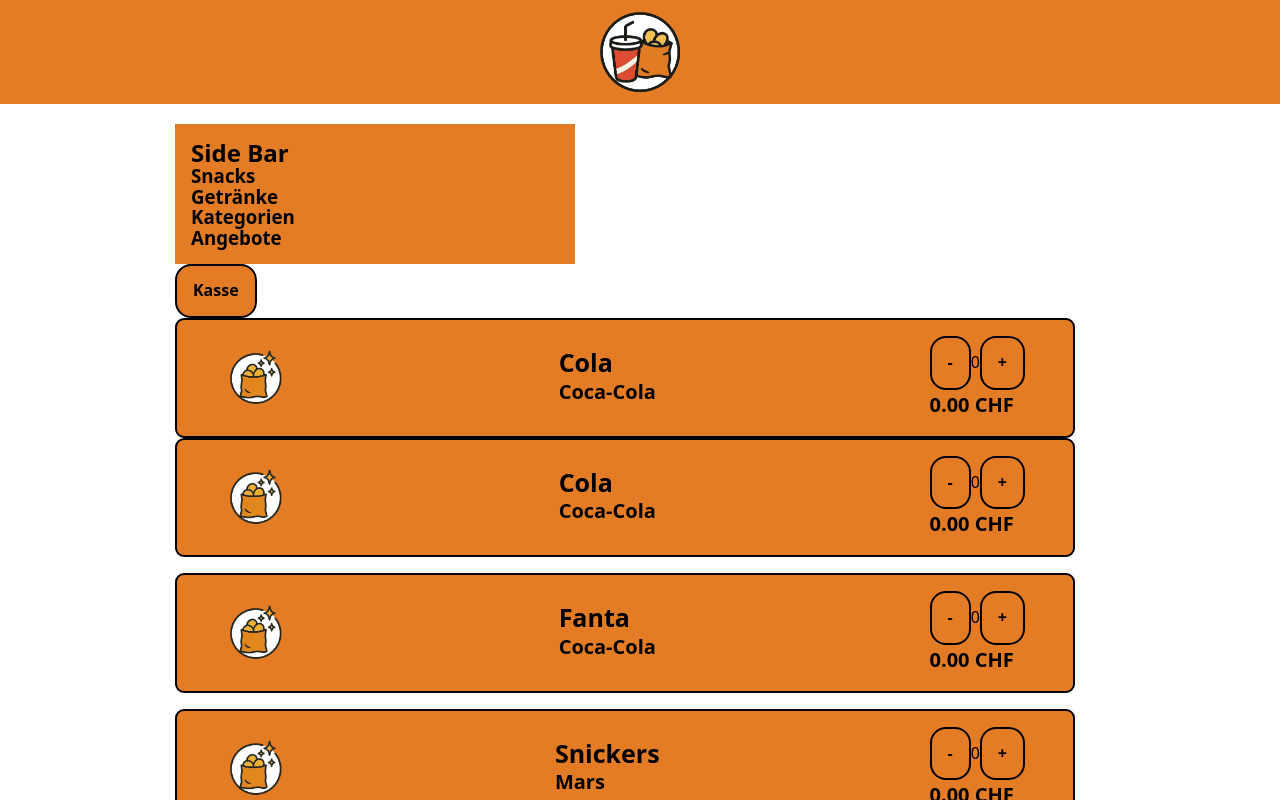
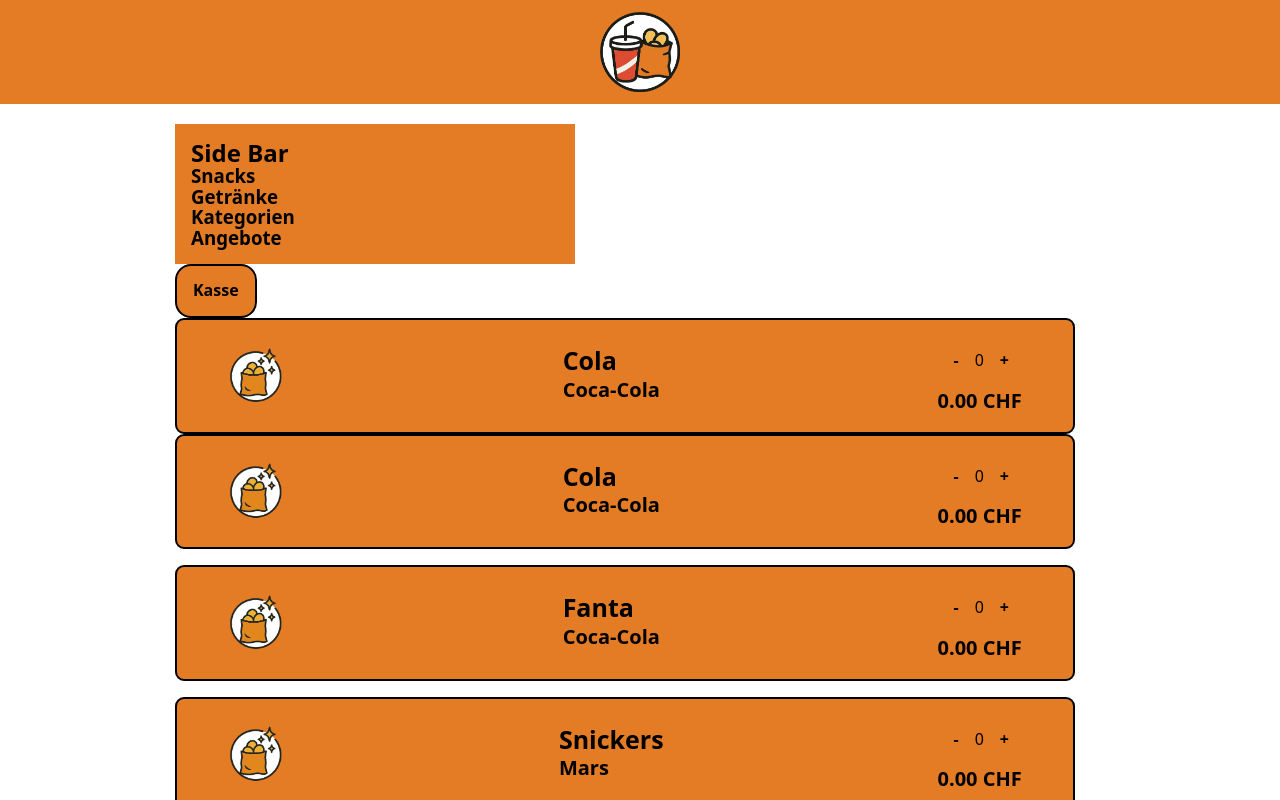
Before and after one commit to mimospychala/backend-GLAB, a React (Vite) app in the folder frontend/: page /componets in a window 1280 px wide. Shown: the top 800 px of the page. Built offline with nearby package versions, Linux system fonts and the light colour scheme.

Commit message:
updated button logic

```diff
--- a/frontend/src/components/Button.jsx
+++ b/frontend/src/components/Button.jsx
@@ -1,13 +1,12 @@
 import LinkButton from "./LinkButton";
 import styles from "./Button.module.css"
 import "./Button.module.css"
-import clsx from "clsx";
 
-export default function Button({ to = "", children, className, ...props }) {
-    const combinedClass = clsx(styles.button, className);
+export default function Button({ to = "", children, className="", ...props }) {
+    const combinedClass = `${styles.button} ${className} `.trim();
     return(
         <>
-            {to ? <LinkButton to={to} className={combinedClass} {...props}>{children}</LinkButton> : <button className={styles.button} {...props}>{children}</button>}
+            {to ? <LinkButton to={to} className={combinedClass} {...props}>{children}</LinkButton> : <button className={combinedClass} {...props}>{children}</button>}
         </>
     )
 }
--- a/frontend/src/components/ShoppingCartCard.module.css
+++ b/frontend/src/components/ShoppingCartCard.module.css
@@ -28,5 +28,5 @@ article {
 
 .smallButton{
     background-color: #E37C24 ;
-    border: none;
+    border: none !important;
 }
--- a/frontend/src/routes/DetailsRoute.module.css
+++ b/frontend/src/routes/DetailsRoute.module.css
@@ -36,7 +36,3 @@ p, h1, h2, h3{
     display: flex;
     gap: 20px;
 }
-
-Buttton{
-    width: 100px;
-}
```
